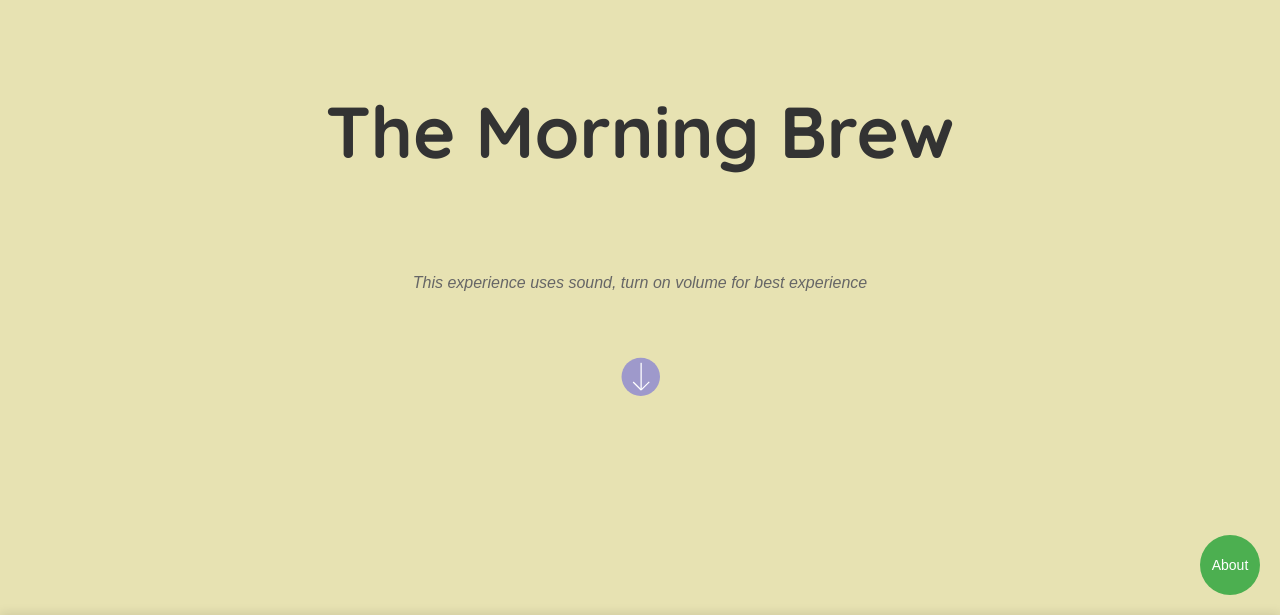
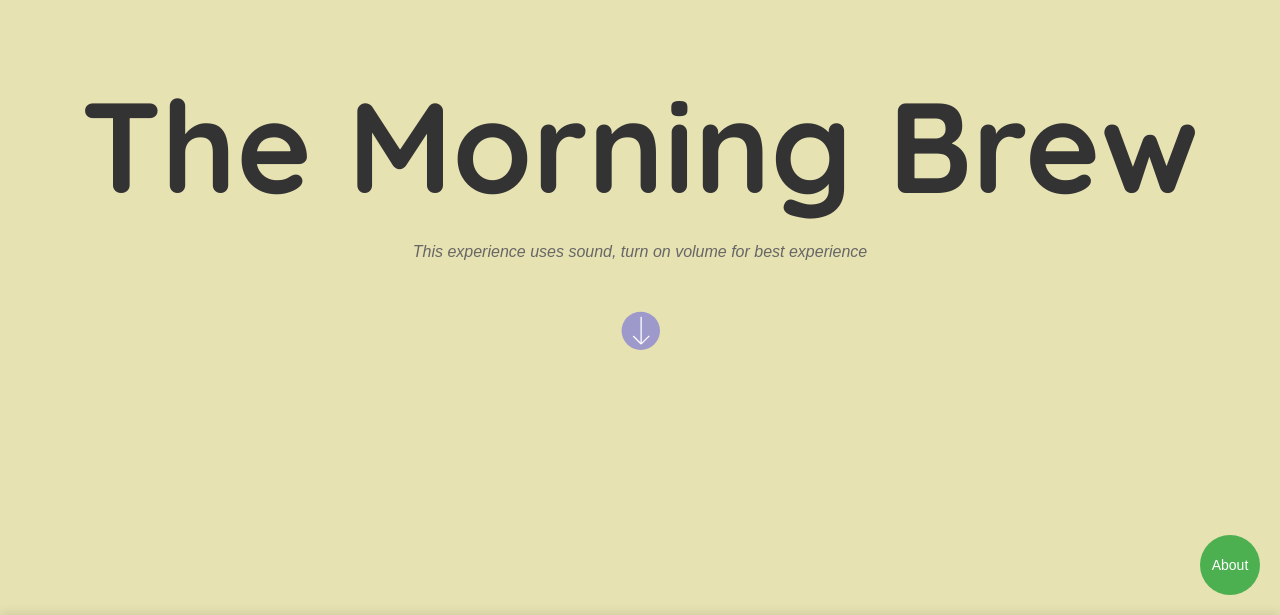
Before and after one commit to Macethebot/expressive-web, a plain HTML site: page index.html in a window 1280 px wide. Shown: the part 185-800 px from the top of the page. Drawn offline with Linux system fonts and the light colour scheme.

Commit message:
edit home

```diff
--- a/index.html
+++ b/index.html
@@ -11,7 +11,7 @@
         <h1>The Morning Brew</h1>
         <p class="sound-message">This experience uses sound, turn on volume for best experience</p>
         <div class="button-container">
-            <button class="slideButton" id="exploreBtn">
+            <button class="slideButton" id="slideBtn">
                 <img src="img/Arrow Button.svg" alt="More" style="height:60px; width:auto;" />
             </button>
         </div>
--- a/script.js
+++ b/script.js
@@ -1,5 +1,3 @@
-// JavaScript file ready for future functionality
-
 document.addEventListener('DOMContentLoaded', () => {
     const exploreBtn = document.getElementById('exploreBtn');
     const navigation = document.getElementById('navigation');
--- a/styles.css
+++ b/styles.css
@@ -9,7 +9,7 @@
 
 body {
     font-family: Arial, sans-serif;
-    line-height: 3;
+    line-height: 1.2;
     min-height: 100vh;
     display: flex;
     align-items: center;
@@ -29,7 +29,7 @@ h1 {
     font-family: 'Quicksand', sans-serif;
     color: #333;
     margin-bottom: 20px;
-    font-size: 4.5rem;
+    font-size: 8rem;
 }
 
 .sound-message {
```
